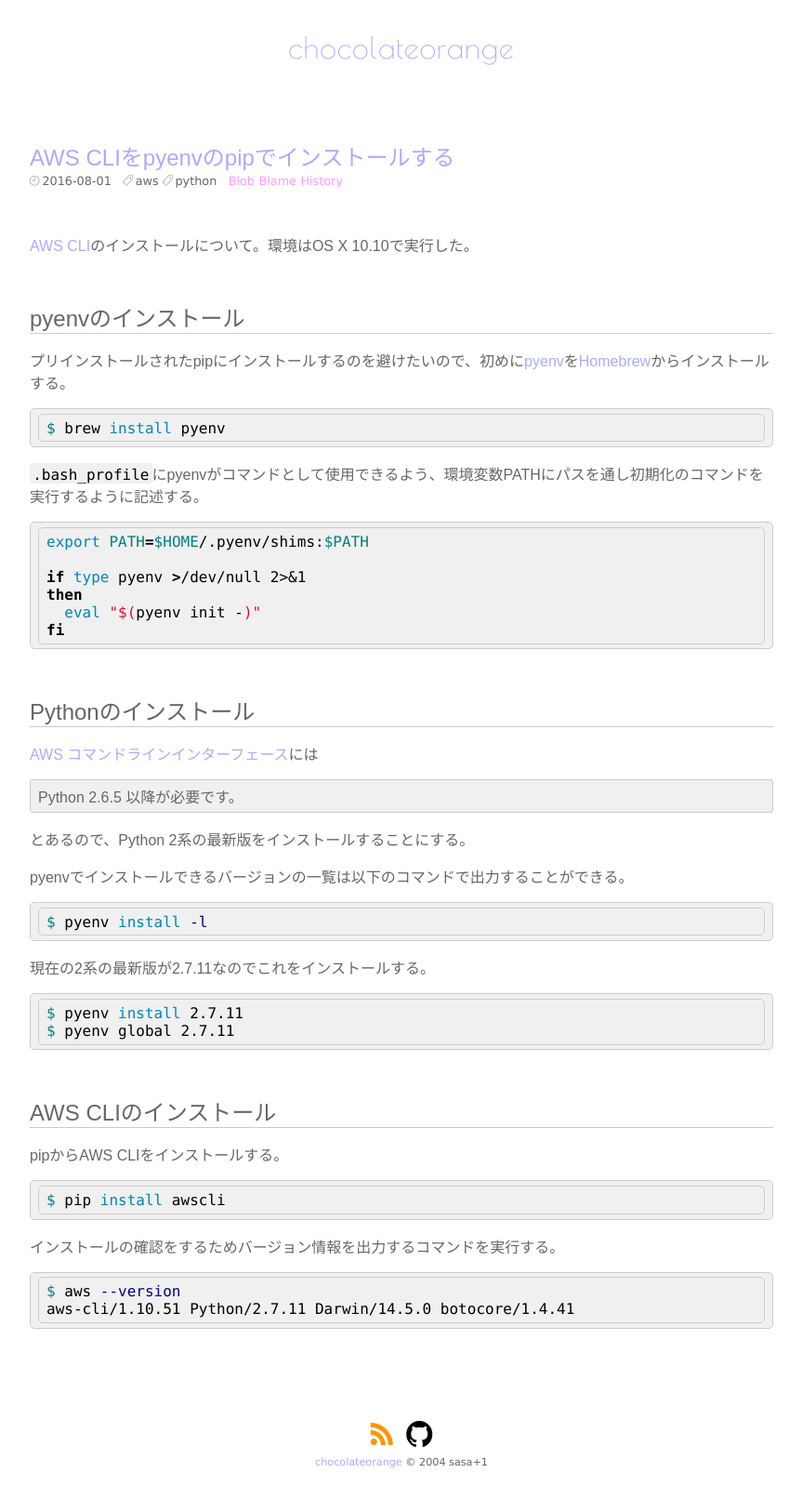
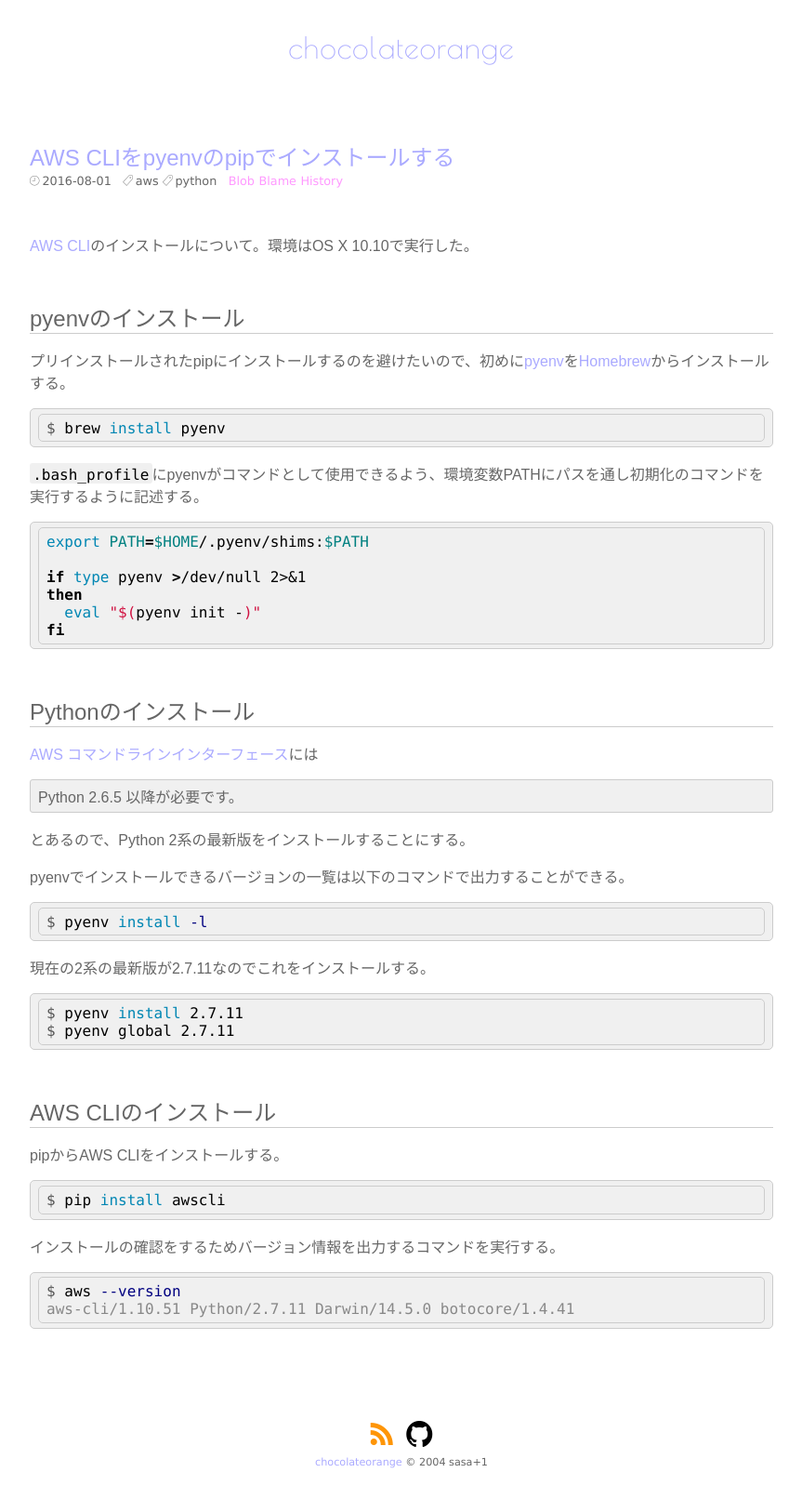
Before and after one commit to chocolateorange/chocolateorange.github.io, a Jekyll site: the page built from _posts/2016/08/2016-08-01-01.md, in a window 1280 px wide. Shown: the whole page at 93% size, without its empty margins (208-1071 px from the left). Built offline with Jekyll 4.4.1, drawn with Linux system fonts in a browser that asks for light colours; some web fonts are replaced.

Commit message:
updated syntax

````diff
--- a/_posts/2016/08/2016-08-01-01.md
+++ b/_posts/2016/08/2016-08-01-01.md
@@ -8,7 +8,7 @@
 
 プリインストールされたpipにインストールするのを避けたいので、初めに[pyenv](https://github.com/yyuu/pyenv)を[Homebrew](http://brew.sh/)からインストールする。
 
-```sh
+```console
 $ brew install pyenv
 ```
 
@@ -35,13 +35,13 @@
 
 pyenvでインストールできるバージョンの一覧は以下のコマンドで出力することができる。
 
-```sh
+```console
 $ pyenv install -l
 ```
 
 現在の2系の最新版が2.7.11なのでこれをインストールする。
 
-```sh
+```console
 $ pyenv install 2.7.11
 $ pyenv global 2.7.11
 ```
@@ -50,13 +50,13 @@
 
 pipからAWS CLIをインストールする。
 
-```sh
+```console
 $ pip install awscli
 ```
 
 インストールの確認をするためバージョン情報を出力するコマンドを実行する。
 
-```sh
+```console
 $ aws --version
 aws-cli/1.10.51 Python/2.7.11 Darwin/14.5.0 botocore/1.4.41
 ```
````
Also changed, not shown: _posts/2016/10/2016-10-24-01.md (+1 -1 lines), _posts/2017/02/2017-02-04-01.md (+2 -2 lines), _posts/2017/02/2017-02-04-02.md (+1 -1 lines).
